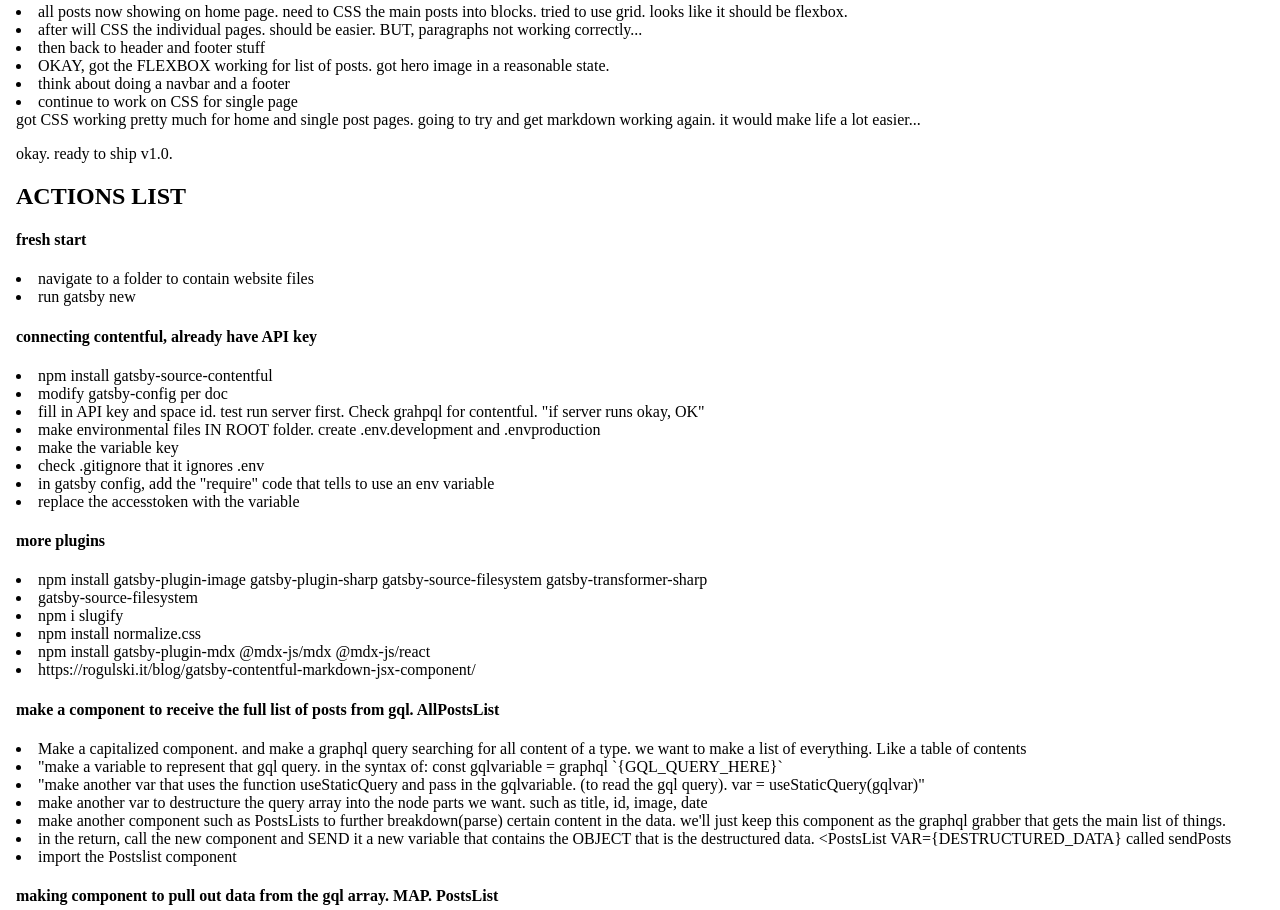
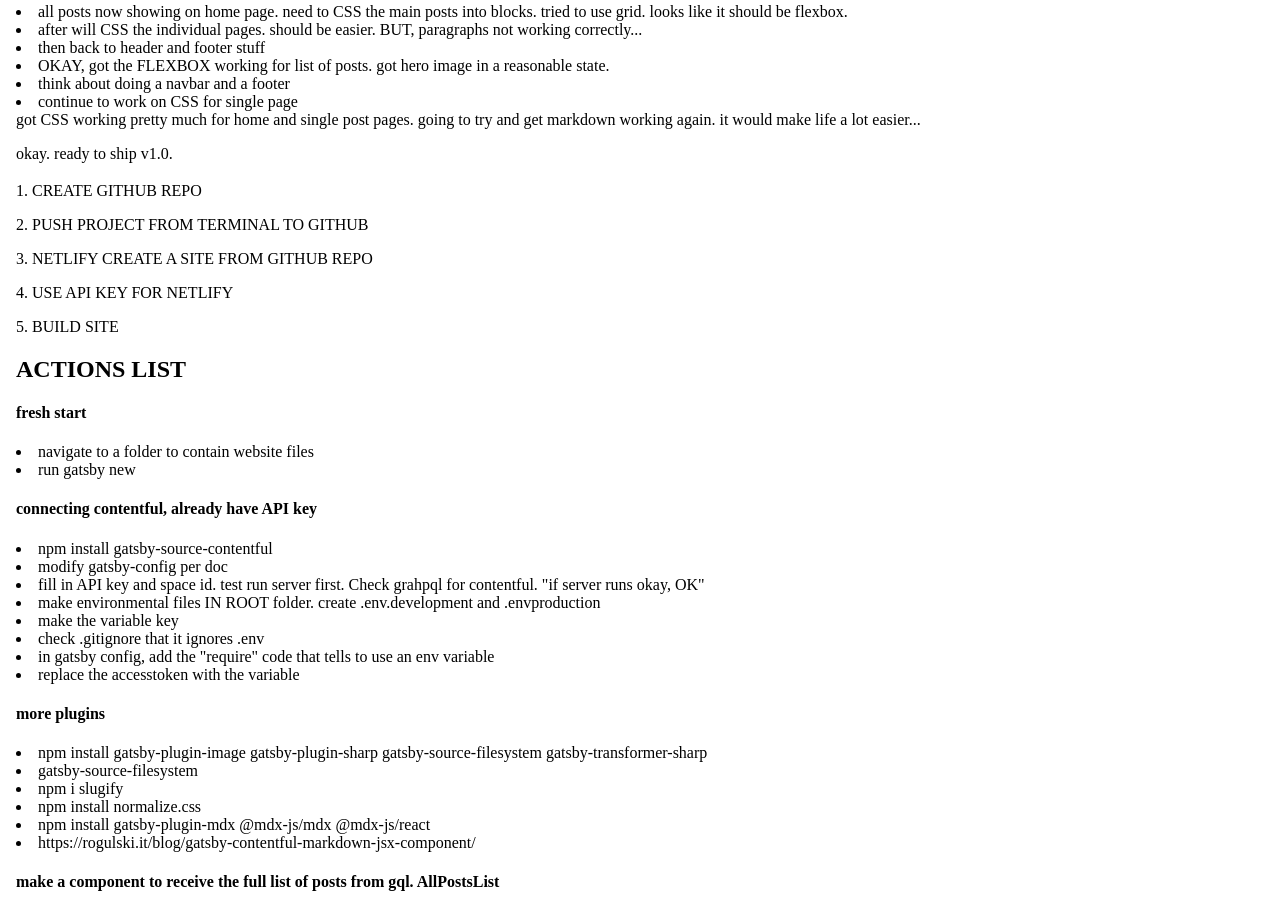
Before and after one commit to kevin-lambda/personal-portfolio, a Gatsby site: page /zdevBlogv2 in a window 1280 px wide. Shown: the part 4364-5274 px from the top of the page. Built offline with nearby package versions, Linux system fonts and the light colour scheme; Gatsby itself is replaced by a stand-in of ours.

Commit message:
push test

```diff
--- a/src/pages/zdevBlogv2.js
+++ b/src/pages/zdevBlogv2.js
@@ -393,6 +393,12 @@
           try and get markdown working again. it would make life a lot easier...
         </div>
         <p>okay. ready to ship v1.0.</p>
+        <h3></h3>
+        <p>1. CREATE GITHUB REPO</p>
+        <p>2. PUSH PROJECT FROM TERMINAL TO GITHUB</p>
+        <p>3. NETLIFY CREATE A SITE FROM GITHUB REPO</p>
+        <p>4. USE API KEY FOR NETLIFY</p>
+        <p>5. BUILD SITE</p>
         {/* /////////////////////////////////////////////////////////////////////// */}
         {/* /////////////////////////////////////////////////////////////////////// */}
         {/* /////////////////////////////////////////////////////////////////////// */}
```
